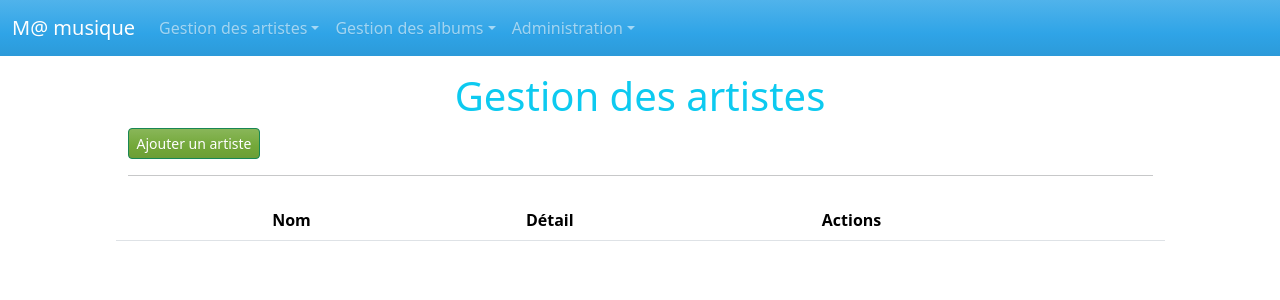
After one commit to vencesla/gestion-musique, a Symfony app: template templates/admin/artiste/listeArtistes.html.twig in a window 1280 px wide. The commit adds this page. Shown: the top 300 px of the page. Run offline with Twig, Linux system fonts and the light colour scheme; the template is opened without the code that fills it, so the values that code supplies are empty; some libraries are stand-ins or nearby versions.

Commit message:
VAM:gestion des artistes (ajout et messages flash)

```diff
--- a/composer.json
+++ b/composer.json
@@ -15,7 +15,7 @@
         "doctrine/orm": "^2.20",
         "knplabs/knp-paginator-bundle": "*",
         "phpdocumentor/reflection-docblock": "^5.6",
-        "phpstan/phpdoc-parser": "^2.1",
+        "phpstan/phpdoc-parser": "^1.24",
         "symfony/asset": "6.0.*",
         "symfony/console": "6.0.*",
         "symfony/doctrine-messenger": "6.0.*",
--- a/src/Controller/ArtisteController.php
+++ b/src/Controller/ArtisteController.php
@@ -5,7 +5,9 @@ namespace App\Controller;
 use App\Repository\ArtisteRepository;
 use App\Entity\Artiste;
 use Doctrine\ORM\EntityManagerInterface;
+use Knp\Component\Pager\PaginatorInterface;
 use Symfony\Bundle\FrameworkBundle\Controller\AbstractController;
+use Symfony\Component\HttpFoundation\Request;
 use Symfony\Component\HttpFoundation\Response;
 use Symfony\Component\Routing\Annotation\Route;
 
--- /dev/null
+++ b/templates/admin/artiste/listeArtistes.html.twig
@@ -0,0 +1,50 @@
+{% extends 'base.html.twig' %}
+
+{% block title %}Admin - gestion des artistes {% endblock %}
+
+{% block body %}
+    <h1 class="mt-3 text-center text-info">Gestion des artistes</h1>
+    <a href="{{ path('admin_artiste_ajout')}}" class="btn btn-sm btn-success">Ajouter un artiste</a>
+    <hr>
+    <div class="row pt-2">
+        <table class="table table-hover mx-auto">
+        <thead>
+            <tr>
+            <th scope="col-1"><th>
+            <th scope="col-2">Nom</th>
+            <th scope="col-7">Détail</th>
+            <th scope="col-2">Actions</th>
+            </tr>
+        </thead>
+        <tbody>
+            {% for artiste in artistes %}
+            {% set nb = artiste.albums|length %}
+            <tr>
+            <td class="col-1"><img class="miniature avatar mx-auto d-block" style="height:auto; width: 150px; display:block;" src="{{artiste.image}}" alt="{{artiste.nom}}"></td>
+            <td class="col-2">{{artiste.nom}}</td>
+            <td class="col-7">
+                <p class="d-flex flex-row">
+                    <span class="align-self-center badge bg-success">{{nb}}{% if nb > 1 %} albums{% else %} album{% endif %}</span>
+                    <span class="align-self-center mx-3">{% if artiste.type == 0 %} Artiste solo {% else %} Groupe {% endif %}</span>
+                    <span class="align-self-center ml-auto">{{artiste.site}}</span>
+                </p>
+                <p>
+                    {{artiste.description|u.truncate(100, '...')|raw}}
+                </p>
+            </td>
+            <td class="col-2">
+                <a class="btn btn-primary" href="#"><i class="fas fa-pen" title="Modifier"></i></a>
+                <a type="button" href="#" class="btn btn-danger"  data-bs-toggle="modalSimple" data-bs-target="#exampleModal">
+                    <i class="fas fa-trash" title="Modifier"></i>
+                </a>
+            </td>
+            </tr>
+        {% endfor %}
+        </tbody>
+        <table>
+        {# display navigation #}
+    <div class="navigation d-flex justify-content-center">
+        {{ knp_pagination_render(artistes) }}
+    </div>
+    </div>
+{% endblock %}
--- a/templates/artiste/listeArtistes.html.twig
+++ b/templates/artiste/listeArtistes.html.twig
@@ -7,14 +7,14 @@
     <hr>
     <div class="row pt-2">
     {% for artiste in artistes %}
-        {% set nbAlbums = artiste.albums|length %}
+        {% set nb = artiste.albums|length %}
         <div class="col-sm-12 col-md-12 col-lg-4 col-xl-4">
                 <div class="card border-primary mb-3 mx-auto" style="max-width: 20rem;">
                 <h5 class="card-header"><a class="text-decoration-none" href="{{ path('artiste', {'id' : artiste.id}) }}">{{ artiste.nom }}</a></h5>
                 <div class="card-body">
                     <h5 class="card-title">
                         <a class="badge bg-success text-decoration-none">
-                            {% if nbAlbums > 1 %} {{ nbAlbums}} albums{% else %}{{ nbAlbums}} album{% endif %}
+                            {{nb}}{% if nb > 1 %} albums{% else %} album{% endif %}
                         </a>
                     </h5>
                     <img class="avatar mx-auto d-block" style="height:auto; width: 150px; display:block;" src="{{artiste.image}}" alt="{{artiste.nom}}">
--- a/templates/base.html.twig
+++ b/templates/base.html.twig
@@ -5,6 +5,7 @@
         <title>{% block title %}Welcome!{% endblock %}</title>
         <link rel="stylesheet" href="https://bootswatch.com/5/cerulean/bootstrap.css">
         <link rel="stylesheet" href="https://cdn.jsdelivr.net/npm/bootstrap@5.3.3/dist/css/bootstrap.min.css">
+        <script src="https://kit.fontawesome.com/7c3e62fb26.js" crossorigin="anonymous"></script>
         <link rel="stylesheet" href="{{ asset('css/app.css') }}">
         {# Run `composer require symfony/webpack-encore-bundle` to start using Symfony UX #}
         {% block stylesheets %}
@@ -28,8 +29,6 @@
                         <a class="nav-link dropdown-toggle" data-bs-toggle="dropdown" href="#" role="button" aria-haspopup="true" aria-expanded="false">Gestion des artistes</a>
                         <div class="dropdown-menu">
                             <a class="dropdown-item" href="{{ path('artistes') }}">Liste des artistes</a>
-                            <div class="dropdown-divider"></div>
-                            <a class="dropdown-item" href="#">Ajouter un artiste</a>
                         </div>
                     </li>
                     <li class="nav-item dropdown">
@@ -38,11 +37,26 @@
                             <a class="dropdown-item" href="{{path('albums')}}">Liste des albums</a>
                         </div>
                     </li>
+                    <li class="nav-item dropdown">
+                        <a class="nav-link dropdown-toggle" data-bs-toggle="dropdown" href="#" role="button" aria-haspopup="true" aria-expanded="false">Administration</a>
+                        <div class="dropdown-menu">
+                            <a class="dropdown-item" href="{{path('admin_artistes')}}">Gestion des artistes</a>
+                        </div>
+                    </li>
                 </ul>
                 </div>
             </div>
         </nav>
         <div class="container">
+            {# Affiche tous les messages flash #}
+            {% for label, messages in app.flashes %}
+            <div class="alert alert-dismissible alert-{{label}} mx-auto mt-3">
+            <button type="button" class="btn-close" data-bs-dismiss="alert"></button>
+            {% for message in messages %}
+                <p>{{message}}</p>
+            {% endfor %}
+            </div>
+            {% endfor %}
         {% block body %}{% endblock %}
         </div>
     <script src="https://cdn.jsdelivr.net/npm/bootstrap@5.3.3/dist/js/bootstrap.bundle.min.js"></script>
```
Also changed, not shown: src/Controller/Admin/artisteController.php (added, +47 -0 lines), src/Form/ArtisteType.php (added, +44 -0 lines), src/Repository/ArtisteRepository.php (+9 -0 lines), templates/admin/artiste/ajoutArtiste.html.twig (added, +27 -0 lines), templates/includes/_modale.html.twig (added, +19 -0 lines), 2 other files.
